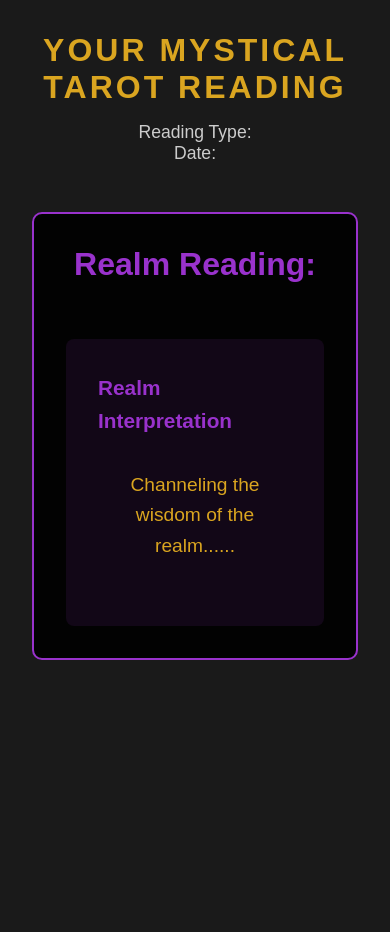
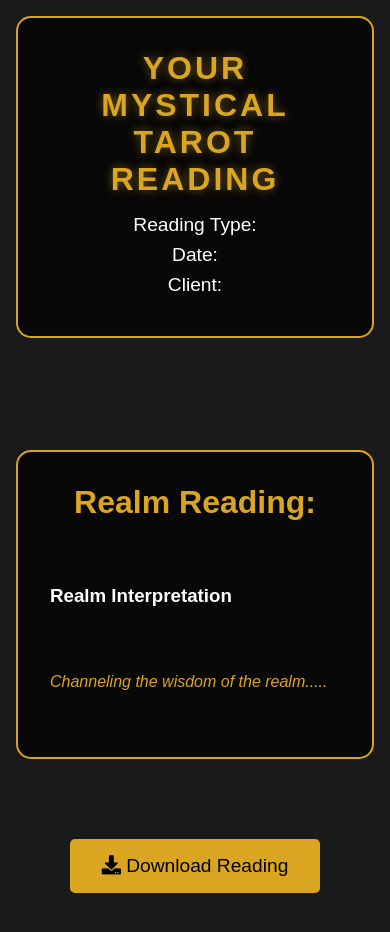
Before and after one commit to erichomepro/tarot-card-app, a website: page reading.html in a window 390 px wide. Before the commit the page ends 844 px from the top, so only its background shows below. Drawn offline with Linux system fonts and the light colour scheme.

Commit message:
Update reading page with improved layout and styling

```diff
--- a/reading.html
+++ b/reading.html
@@ -38,6 +38,10 @@
         .reading-header {
             text-align: center;
             margin-bottom: 3rem;
+            padding: 2rem;
+            background: rgba(0, 0, 0, 0.7);
+            border-radius: 15px;
+            border: 2px solid var(--gold-color);
         }
 
         .reading-header h1 {
@@ -46,67 +50,76 @@
             margin-bottom: 1rem;
             text-transform: uppercase;
             letter-spacing: 3px;
+            text-shadow: 0 0 10px rgba(218, 165, 32, 0.5);
         }
 
         .reading-info {
-            color: #ccc;
-            font-size: 1.1rem;
-            margin-bottom: 2rem;
+            color: var(--text-color);
+            font-size: 1.2rem;
+            margin-top: 1rem;
+        }
+
+        .reading-info p {
+            margin: 0.5rem 0;
+        }
+
+        .reading-results {
+            display: flex;
+            flex-direction: column;
+            gap: 3rem;
+            margin-bottom: 3rem;
         }
 
         .reading-section {
-            background: rgba(0, 0, 0, 0.8);
+            background: rgba(0, 0, 0, 0.7);
+            padding: 2rem;
+            border-radius: 15px;
             border: 2px solid var(--gold-color);
-            border-radius: 10px;
-            padding: 2rem;
-            margin-bottom: 2rem;
-            animation: fadeIn 1s ease-out;
+            opacity: 0;
+            transform: translateY(20px);
+            transition: opacity 0.5s ease, transform 0.5s ease;
         }
 
-        .reading-section h2 {
-            color: var(--gold-color);
-            font-size: 1.8rem;
-            margin-bottom: 1.5rem;
-            text-align: center;
+        .reading-section.visible {
+            opacity: 1;
+            transform: translateY(0);
         }
 
         .card-display {
             display: flex;
             justify-content: center;
             gap: 2rem;
-            margin-bottom: 2rem;
+            margin: 2rem 0;
             flex-wrap: wrap;
         }
 
         .card {
-            text-align: center;
-            flex: 0 1 250px;
+            width: 200px;
+            height: 340px;
             perspective: 1000px;
-            margin: 1rem;
+            cursor: pointer;
         }
 
         .card-inner {
             position: relative;
             width: 100%;
-            height: 300px;
+            height: 100%;
             text-align: center;
             transition: transform 0.8s;
             transform-style: preserve-3d;
-            cursor: pointer;
         }
 
         .card.flipped .card-inner {
             transform: rotateY(180deg);
         }
 
-        .card-front,
-        .card-back {
+        .card-front, .card-back {
             position: absolute;
             width: 100%;
             height: 100%;
             backface-visibility: hidden;
             border-radius: 10px;
-            border: 2px solid var(--gold-color);
+            box-shadow: 0 0 20px rgba(218, 165, 32, 0.3);
         }
 
         .card-front {
@@ -116,91 +129,72 @@
         }
 
         .card-back {
+            background-color: white;
             transform: rotateY(180deg);
             display: flex;
-            flex-direction: column;
             align-items: center;
             justify-content: center;
-            background-color: rgba(0, 0, 0, 0.8);
-        }
-
-        .card-back img {
-            width: 150px;
-            height: auto;
-            margin-bottom: 1rem;
-            border: 2px solid var(--gold-color);
-            border-radius: 10px;
-        }
-
-        .card-name {
-            color: var(--gold-color);
+            padding: 1rem;
             font-size: 1.2rem;
-            margin-top: 0.5rem;
+            color: black;
         }
 
         .interpretation {
             margin-top: 2rem;
-            background: rgba(218, 165, 32, 0.1);
-            padding: 2rem;
-            border-radius: 8px;
-            line-height: 1.6;
-        }
-
-        .interpretation h3 {
-            color: var(--gold-color);
-            margin-bottom: 1rem;
-            font-size: 1.3rem;
+            line-height: 1.8;
+            white-space: pre-line;
         }
 
         .loading {
-            text-align: center;
             color: var(--gold-color);
-            font-size: 1.2rem;
-            margin: 2rem 0;
-        }
-
-        .loading::after {
-            content: '...';
-            animation: dots 1.5s steps(4, end) infinite;
+            font-style: italic;
         }
 
         .realm-reading {
-            border-color: #9932CC;
-            background: rgba(0, 0, 0, 0.9);
+            margin-top: 4rem;
+            padding: 2rem;
+            background: rgba(0, 0, 0, 0.7);
+            border-radius: 15px;
+            border: 2px solid var(--gold-color);
         }
 
         .realm-reading h2 {
-            color: #9932CC;
+            color: var(--gold-color);
+            text-align: center;
+            margin-bottom: 2rem;
             font-size: 2rem;
         }
 
-        .realm-reading .interpretation {
-            background: rgba(153, 50, 204, 0.1);
+        .download-section {
+            text-align: center;
+            margin-top: 3rem;
+            padding: 2rem;
         }
 
-        .realm-reading .interpretation h3 {
-            color: #9932CC;
+        .download-btn {
+            background-color: var(--gold-color);
+            color: black;
+            border: none;
+            padding: 1rem 2rem;
+            font-size: 1.2rem;
+            border-radius: 5px;
+            cursor: pointer;
+            transition: all 0.3s ease;
         }
 
-        @keyframes fadeIn {
-            from { opacity: 0; transform: translateY(20px); }
-            to { opacity: 1; transform: translateY(0); }
-        }
-
-        @keyframes dots {
-            0%, 20% { content: '.'; }
-            40% { content: '..'; }
-            60% { content: '...'; }
-            80%, 100% { content: ''; }
+        .download-btn:hover {
+            background-color: #c49b2f;
+            transform: translateY(-2px);
         }
 
         @media (max-width: 768px) {
-            .card-display {
-                gap: 1rem;
+            .container {
+                padding: 1rem;
             }
 
             .card {
-                flex: 0 1 200px;
+                width: 150px;
+                height: 255px;
             }
 
             .reading-header h1 {
@@ -212,28 +206,38 @@
 <body>
     <div class="container">
         <div class="reading-header">
-            <h1>Your Mystical Tarot Reading</h1>
+            <h1>YOUR MYSTICAL TAROT READING</h1>
             <div class="reading-info">
                 <p>Reading Type: <span id="readingType"></span></p>
                 <p>Date: <span id="readingDate"></span></p>
+                <p>Client: <span id="clientName"></span></p>
             </div>
         </div>
 
-        <!-- Container for individual card readings -->
-        <div id="readingResults">
+        <!-- Individual Card Readings -->
+        <div id="readingResults" class="reading-results">
             <!-- Reading sections will be dynamically added here -->
         </div>
 
         <!-- Realm Reading Section -->
-        <div class="reading-section realm-reading">
+        <div class="realm-reading">
             <h2>Realm Reading: <span id="realmTitle"></span></h2>
             <div class="card-display">
-                <!-- Cards will be displayed here -->
+                <!-- Realm cards will be dynamically added here -->
             </div>
-            <div class="interpretation">
+            <div class="realm-interpretation">
                 <h3>Realm Interpretation</h3>
-                <div id="realmInterpretation" class="loading">Channeling the wisdom of the realm...</div>
+                <div id="realmInterpretation" class="interpretation">
+                    <div class="loading">Channeling the wisdom of the realm.....</div>
+                </div>
             </div>
+        </div>
+
+        <!-- Download Section -->
+        <div class="download-section">
+            <button id="downloadPDF" class="download-btn">
+                <i class="fas fa-download"></i> Download Reading
+            </button>
         </div>
     </div>
 
@@ -595,6 +599,7 @@ Speak with the ancient wisdom of the ${realm} realm, as if you're channeling its
                 // Update reading info
                 document.getElementById('readingType').textContent = readingData.readingType;
                 document.getElementById('readingDate').textContent = formatDate(new Date());
+                document.getElementById('clientName').textContent = clientInfo.name;
 
                 // Create reading sections
                 const questions = [
```
